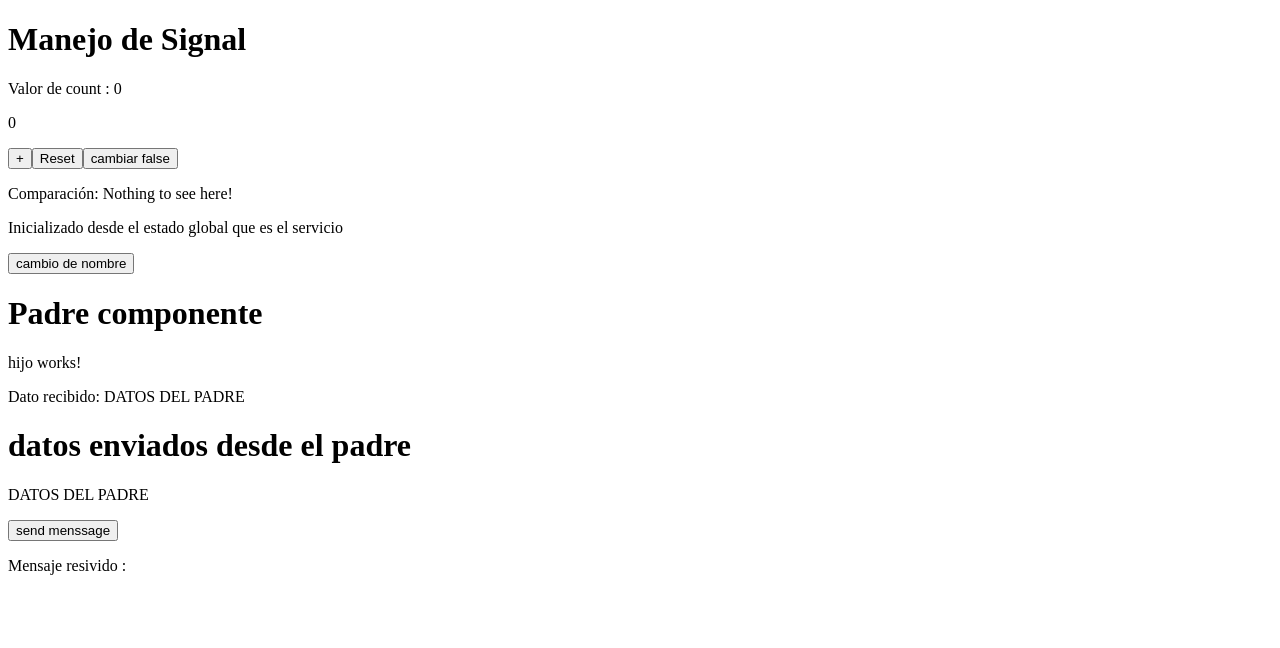
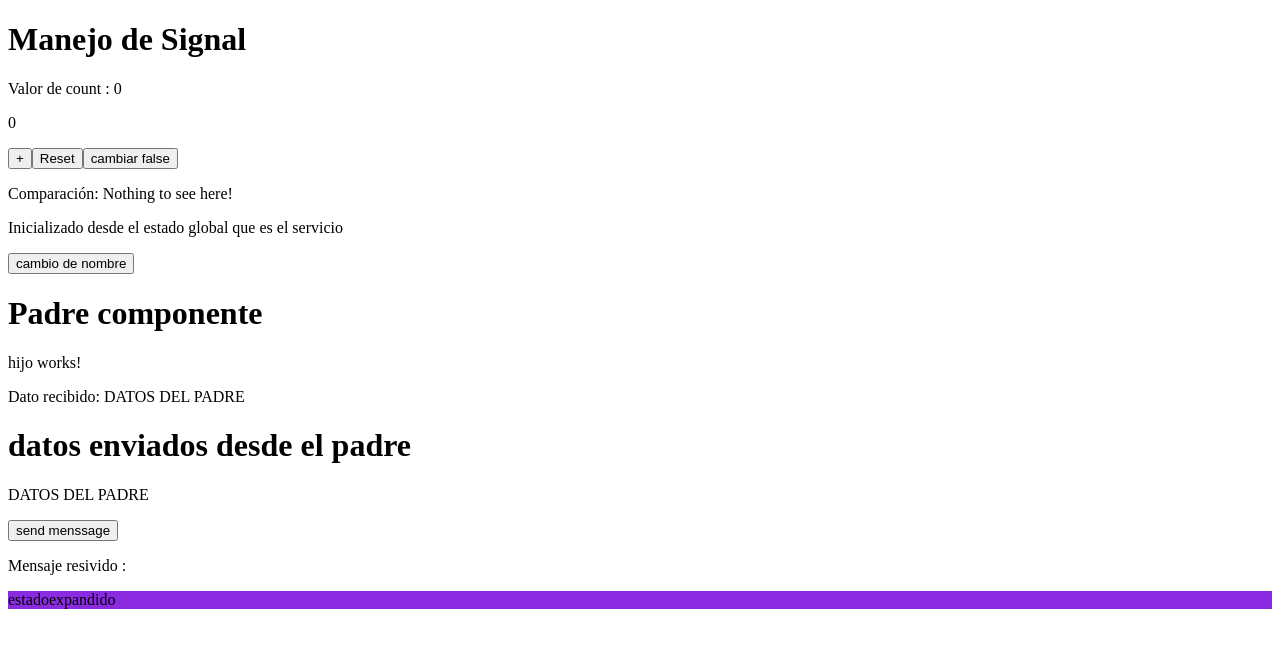
Before and after one commit to TANHEHANZ/Shop-Angular, an Angular app: page / in a window 1280 px wide. Shown: the top 648 px of the page. Built offline with nearby package versions, Linux system fonts and the light colour scheme.

Commit message:
manejo de estados bidireccionales

```diff
--- a/src/app/components/estadosentrecomponentes/bidireccional/bidireccional.component.ts
+++ b/src/app/components/estadosentrecomponentes/bidireccional/bidireccional.component.ts
@@ -1,4 +1,4 @@
-import { Component, input, output } from '@angular/core';
+import { Component, input, output, inject, OnInit } from '@angular/core';
 
 @Component({
   selector: 'app-bidireccional',
@@ -6,10 +6,16 @@ import { Component, input, output } from '@angular/core';
   templateUrl: './bidireccional.component.html',
   styleUrl: './bidireccional.component.css',
 })
-export class BidireccionalComponent {
+export class BidireccionalComponent implements OnInit {
   data = input();
   informacion = output<string>();
+  home = output<boolean>();
   sendinformation() {
     this.informacion.emit('hola desde el componente hijo al padre');
   }
+  // public dataBidireccional = inject(informacion.emit('desde el hijo'));
+  ngOnInit() {
+    this.home.emit(false);
+    // this.informacion.emit('se envia de enmediato ');
+  }
 }
--- a/src/app/components/estadosentrecomponentes/padre/padre.component.css
+++ b/src/app/components/estadosentrecomponentes/padre/padre.component.css
@@ -0,0 +1,6 @@
+.collapsado {
+  background-color: green;
+}
+.expandido {
+  background-color: blueviolet;
+}
--- a/src/app/components/estadosentrecomponentes/padre/padre.component.html
+++ b/src/app/components/estadosentrecomponentes/padre/padre.component.html
@@ -1,4 +1,12 @@
 <h1>Padre componente</h1>
 <app-hijo [data]="dataPadre" />
-<app-bidireccional [data]="dataPadre" (informacion)="resivirMensaje($event)" />
+<app-bidireccional
+  [data]="dataPadre"
+  (informacion)="resivirMensaje($event)"
+  (home)="estado($event)"
+/>
 <p>Mensaje resivido : {{ mensajeRecibido }}</p>
+
+<div [ngClass]="collapsed ? 'collapsado' : 'expandido'">
+  estado{{ collapsed ? "colapsado" : "expandido" }}
+</div>
--- a/src/app/components/estadosentrecomponentes/padre/padre.component.ts
+++ b/src/app/components/estadosentrecomponentes/padre/padre.component.ts
@@ -1,17 +1,22 @@
 import { Component } from '@angular/core';
 import { HijoComponent } from '../hijo/hijo.component';
 import { BidireccionalComponent } from '../bidireccional/bidireccional.component';
+import { NgClass } from '@angular/common';
 
 @Component({
   selector: 'app-padre',
-  imports: [HijoComponent, BidireccionalComponent],
+  imports: [HijoComponent, BidireccionalComponent, NgClass],
   templateUrl: './padre.component.html',
   styleUrl: './padre.component.css',
 })
 export class PadreComponent {
   dataPadre: string = 'DATOS DEL PADRE';
   mensajeRecibido: string = '';
+  collapsed: boolean = true;
   resivirMensaje(mensaje: string) {
     this.mensajeRecibido = mensaje;
   }
+  estado(state: boolean) {
+    this.collapsed = state;
+  }
 }
```
Also changed, not shown: 1 other file (tests, documents, lock files or other folders).
